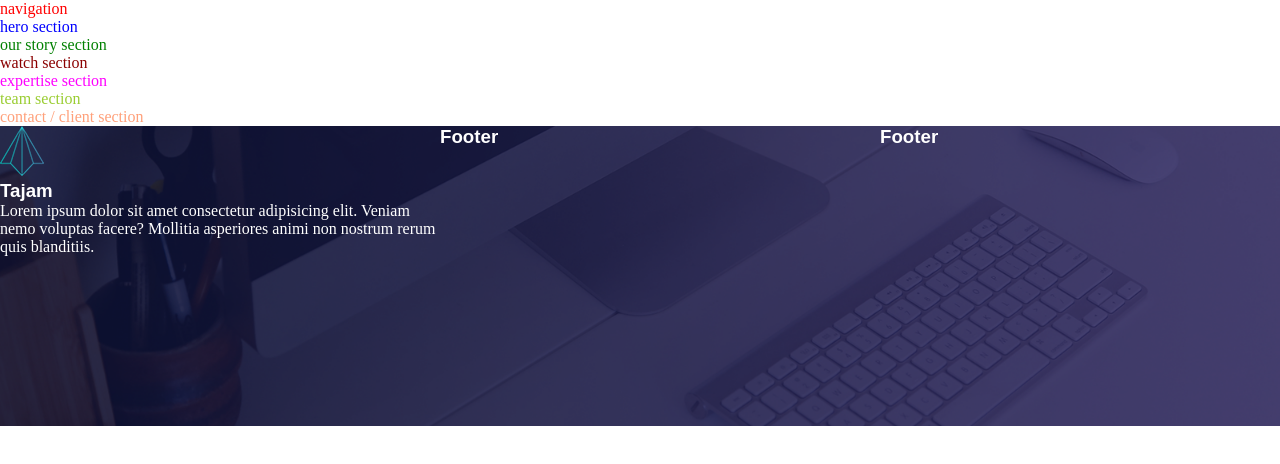
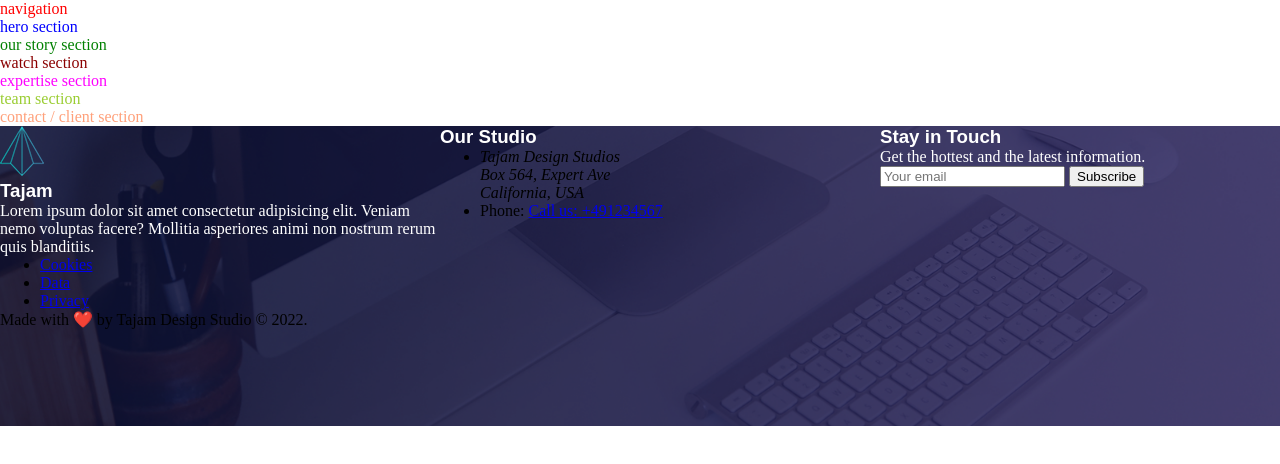
Before and after one commit to sebwierz/psd_to_html, a plain HTML site: page index.html in a window 1280 px wide. Shown: the top 464 px of the page. Drawn offline with Linux system fonts and the light colour scheme.

Commit message:
Footer Desktop

```diff
--- a/index.html
+++ b/index.html
@@ -27,11 +27,34 @@
                 <p>Lorem ipsum dolor sit amet consectetur adipisicing elit. Veniam nemo voluptas facere? Mollitia asperiores animi non nostrum rerum quis blanditiis.</p>
             </div>
             <div class="grid-item">
-                    <h3>Footer</h3>
+                <h3>Our Studio</h3>
+                <ul class="list-address">
+                    <li>
+                        <address>
+                            Tajam Design Studios<br>
+                            Box 564, Expert Ave<br>
+                            California, USA
+                        </address>
+                    </li>
+                    <li>Phone: <a href="tel:+491234567" class="footer-link-primary"><span>Call us: </span>+491234567</a></li>
+                </ul>
             </div>
             <div class="grid-item">
-                    <h3>Footer</h3>
+                <h3>Stay in Touch</h3>
+                <p class="get-in-touch">Get the hottest and the latest information.</p>
+                <div class="input-group-newsletter">
+                    <input type="email" class="form-control" placeholder="Your email" aria-label="Your email" aria-describedby="newsletter-email" id="subscribe-me">
+                    <button class="btn btn-primary text-white" type="button" id="confirm-subscribtion">Subscribe</button>
                 </div>
+            </div>
+        </div>
+        <div class="footer-bar">
+            <ul>
+                <li><a href="#">Cookies</a></li>
+                <li><a href="#">Data</a></li>
+                <li><a href="#">Privacy</a></li>
+            </ul>
+            <p>Made with ❤️ by Tajam Design Studio &copy; 2022.</p>
         </div>
     </footer>
 </body>
```
Lines whose indentation alone changed are shown as unchanged.
